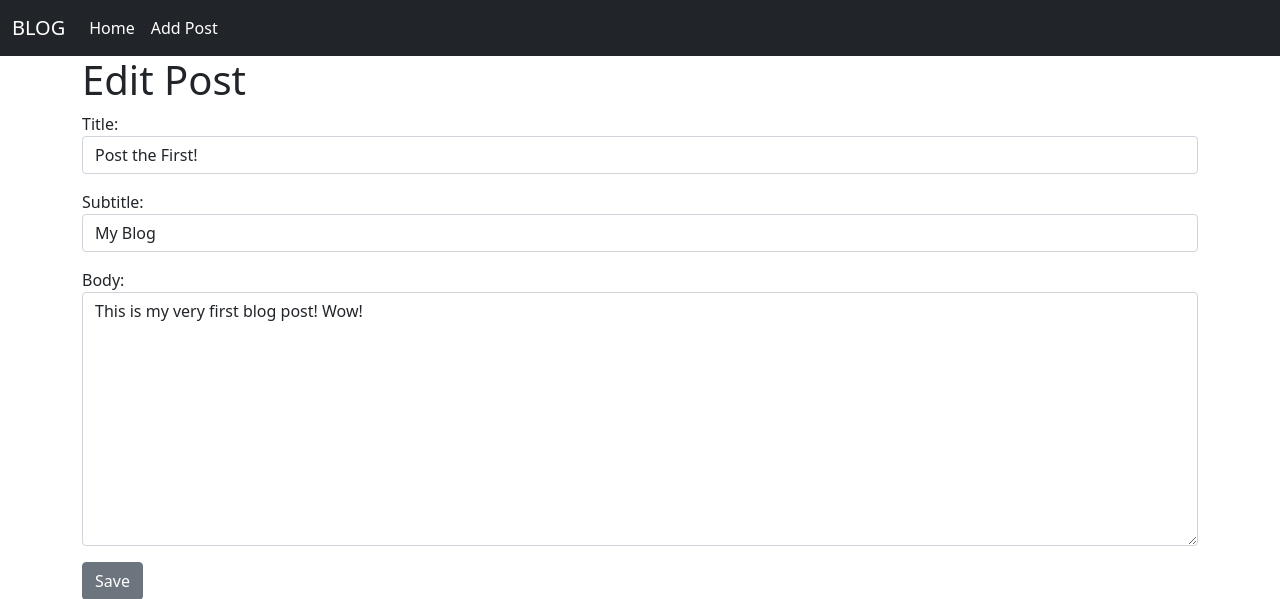
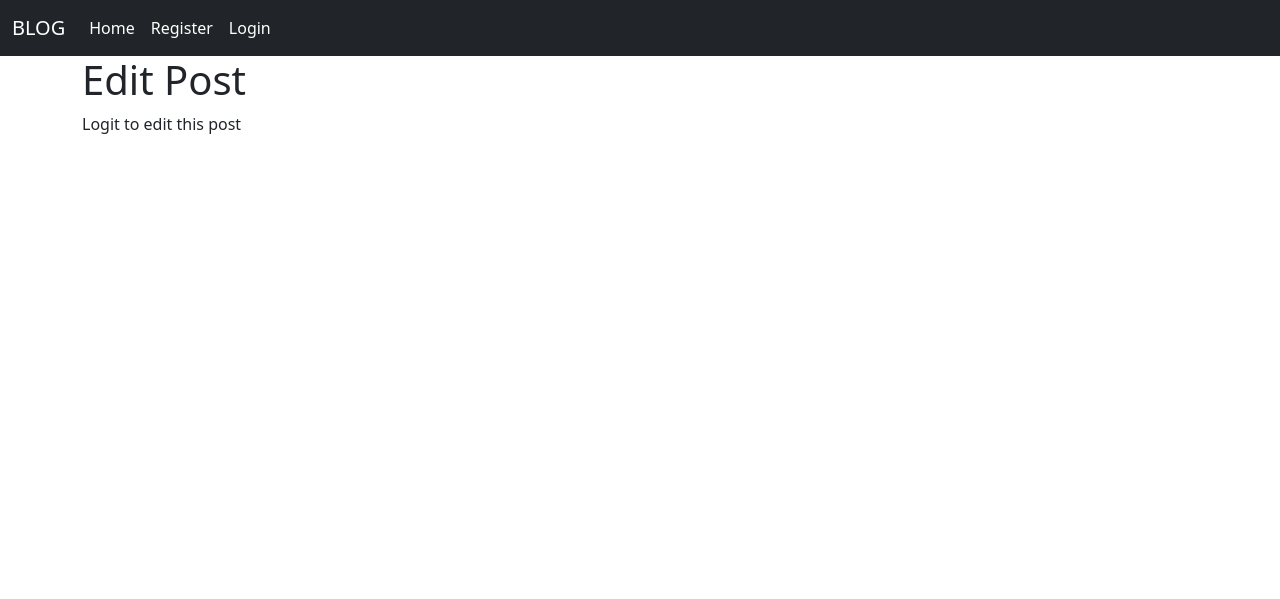
Before and after one commit to kostya-x/codemy-django-blog, a Django app: page /article/edit/1 in a window 1280 px wide. Shown: the top 599 px of the page. Run offline with Django 4.2, Linux system fonts and the light colour scheme; data comes from the database, SQL or seed files in the repository; both versions use the stored data as it was after the commit; parts of the project's set-up code (start-up, migrations or seed data) failed here and were passed over.

Commit message:
implement authorization login and logout

```diff
--- a/ablog/ablog/settings.py
+++ b/ablog/ablog/settings.py
@@ -38,6 +38,7 @@ INSTALLED_APPS = [
     'django.contrib.messages',
     'django.contrib.staticfiles',
     'theblog',
+    'members',
 ]
 
 MIDDLEWARE = [
@@ -122,3 +123,6 @@ STATIC_URL = 'static/'
 # https://docs.djangoproject.com/en/4.0/ref/settings/#default-auto-field
 
 DEFAULT_AUTO_FIELD = 'django.db.models.BigAutoField'
+
+LOGIN_REDIRECT_URL = 'home'
+LOGOUT_REDIRECT_URL = 'home'
--- a/ablog/ablog/urls.py
+++ b/ablog/ablog/urls.py
@@ -4,4 +4,6 @@ from django.urls import path, include
 urlpatterns = [
     path('admin/', admin.site.urls),
     path('', include('theblog.urls')),
+    path('members/', include('django.contrib.auth.urls')),
+    path('members/', include('members.urls')),
 ]
--- a/ablog/theblog/templates/add.html
+++ b/ablog/theblog/templates/add.html
@@ -3,7 +3,7 @@
 {% block content %}
 
 <h1>Add Post</h1>
-
+{% if user.is_authenticated %}
 <div class="form-group">
     <form method="POST">
         {% csrf_token %}
@@ -11,5 +11,7 @@
         <button class="btn btn-secondary">Post</button>
     </form>
 </div>
-
+{% else %}
+<p>Logit to add post</p>
+{% endif %}
 {% endblock %}
--- a/ablog/theblog/templates/article.html
+++ b/ablog/theblog/templates/article.html
@@ -4,7 +4,7 @@
 
 {% block content %}
 <h1>{{ post.title }}</h1>
-<small>By: {{ post.author }} - {{ post.date }} | <a href="{% url 'edit' post.pk %}">[ Edit ]</a> <a href="{% url 'delete' post.pk %}">[ Delete ]</a></small>
+<small>By: {{ post.author }} - {{ post.date }}{% if user.is_authenticated %} | <a href="{% url 'edit' post.pk %}">[ Edit ]</a> <a href="{% url 'delete' post.pk %}">[ Delete ]</a>{% endif %}</small>
 <hr>
 <p>{{ post.body }}</p>
 <hr>
--- a/ablog/theblog/templates/base.html
+++ b/ablog/theblog/templates/base.html
@@ -22,9 +22,21 @@
                     <li class="nav-item">
                         <a class="nav-link active" aria-current="page" href="{% url 'home' %}">Home</a>
                     </li>
+                    {% if user.is_authenticated %}
                     <li class="nav-item">
                         <a class="nav-link active" aria-current="page" href="{% url 'add' %}">Add Post</a>
                     </li>
+                    <li class="nav-item">
+                        <a class="nav-link active" aria-current="page" href="{% url 'logout' %}">Logout</a>
+                    </li>
+                    {% else %}
+                    <li class="nav-item">
+                        <a class="nav-link active" aria-current="page" href="{% url 'register' %}">Register</a>
+                    </li>
+                    <li class="nav-item">
+                        <a class="nav-link active" aria-current="page" href="{% url 'login' %}">Login</a>
+                    </li>
+                    {% endif %}
                 </ul>
                 </div>
             </div>
--- a/ablog/theblog/templates/delete.html
+++ b/ablog/theblog/templates/delete.html
@@ -4,12 +4,15 @@
 
 <h1>Delete a Post</h1>
 <h3>Delete: {{ post.title }}</h3>
-
+{% if user.is_authenticated %}
 <div class="form-group">d
     <form method="POST">
         {% csrf_token %}
         <button class="btn btn-danger">Delete</button>
     </form>
 </div>
+{% else %}
+<p>Logit to delete this post</p>
+{% endif %}
 
 {% endblock %}
--- a/ablog/theblog/templates/edit.html
+++ b/ablog/theblog/templates/edit.html
@@ -3,7 +3,7 @@
 {% block content %}
 
 <h1>Edit Post</h1>
-
+{% if user.is_authenticated %}
 <div class="form-group">
     <form method="POST">
         {% csrf_token %}
@@ -11,5 +11,8 @@
         <button class="btn btn-secondary">Save</button>
     </form>
 </div>
+{% else %}
+<p>Logit to edit this post</p>
+{% endif %}
 
 {% endblock %}
--- a/ablog/theblog/templates/home.html
+++ b/ablog/theblog/templates/home.html
@@ -5,7 +5,7 @@
 
 <ul>
 {% for post in object_list %}
-	<li><a href="{% url 'article' post.pk %}">{{ post.title }}</a> - {{ post.author }}  - {{ post.date }} | <a href="{% url 'edit' post.pk %}">[ Edit ]</a> <a href="{% url 'delete' post.pk %}">[ Delete ]</a><br/>
+	<li><a href="{% url 'article' post.pk %}">{{ post.title }}</a> - {{ post.author }}  - {{ post.date }}{% if user.is_authenticated %} | <a href="{% url 'edit' post.pk %}">[ Edit ]</a> <a href="{% url 'delete' post.pk %}">[ Delete ]</a>{% endif %}<br/>
 	{{ post.body }}</li>
 {% endfor %}
 </ul>
```
Also changed, not shown: ablog/db.sqlite3.
